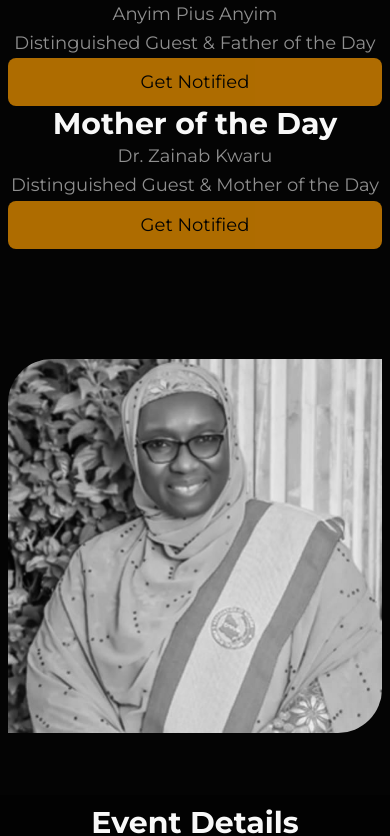
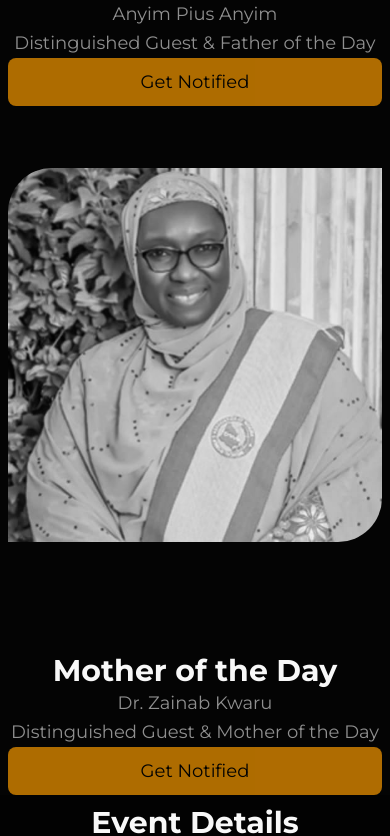
Before and after one commit to juverasworld/MFC, a React (Vite) app: page / in a window 390 px wide. Shown: the part 1134-1970 px from the top of the page. Built offline with nearby package versions, Linux system fonts and the light colour scheme.

Commit message:
content update

```diff
--- a/src/App.tsx
+++ b/src/App.tsx
@@ -706,7 +706,10 @@ export default function BookLaunchPage() {
                 style={{ marginBottom: "20px", marginTop: "20px" }}
                 variants={childVariants}
               >
-                <span style={{padding:"8px"}} className="inline-block px-8 py-2 bg-primary/10 text-primary text-sm font-medium rounded-full border border-primary/20 mb-6">
+                <span
+                  style={{ padding: "8px" }}
+                  className="inline-block px-8 py-2 bg-primary/10 text-primary text-sm font-medium rounded-full border border-primary/20 mb-6"
+                >
                   Book Launch Event
                 </span>
               </motion.div>
@@ -821,7 +824,11 @@ export default function BookLaunchPage() {
         >
           <div className="max-w-7xl mx-auto px-8 sm:px-6 lg:px-8">
             <div className="grid lg:grid-cols-2 gap-12 items-center">
-              <motion.div variants={childVariants}>
+              {/* Content block */}
+              <motion.div
+                variants={childVariants}
+                className="order-2 lg:order-1"
+              >
                 <h2 className="text-3xl md:text-4xl font-bold text-foreground mb-6 lg:text-left text-center">
                   Mother of the Day
                 </h2>
@@ -840,7 +847,12 @@ export default function BookLaunchPage() {
                   Get Notified
                 </Button>
               </motion.div>
-              <motion.div className="relative" variants={childVariants}>
+
+              {/* Image block */}
+              <motion.div
+                className="relative order-1 lg:order-2"
+                variants={childVariants}
+              >
                 <div className="aspect-[3/4] flex items-center justify-center">
                   <motion.img
                     src="/Zinab.JPG"
```
